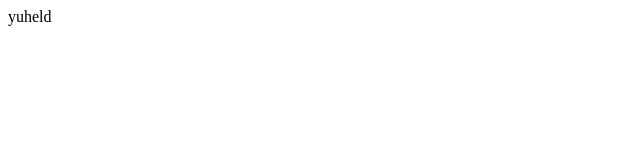
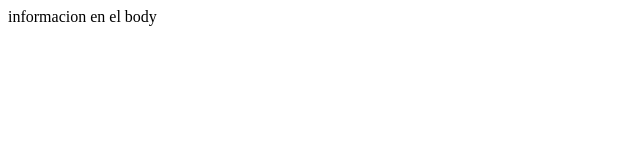
Before and after one commit to MelyJram/git, a plain HTML site: page index.html in a window 1280 px wide. Shown: the whole page, without its empty margins (0-640 px from the left). Drawn offline with Linux system fonts and the light colour scheme.

```diff
--- a/index.html
+++ b/index.html
@@ -7,6 +7,6 @@
     <title>hola</title>
 </head>
 <body>
-    yuheld
+    informacion en el body
 </body>
 </html>
```
Also changed, not shown: index_2.html (added), 1 other file.
